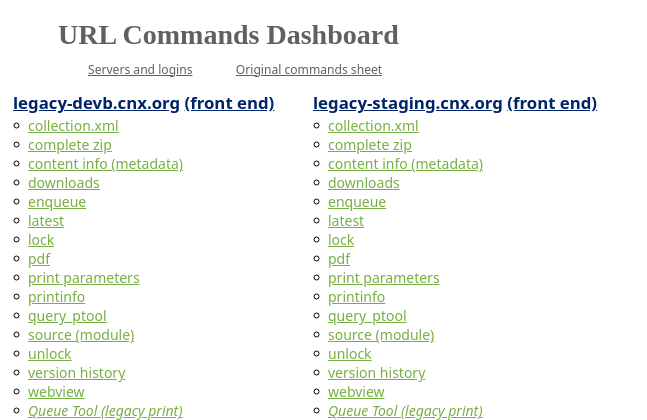
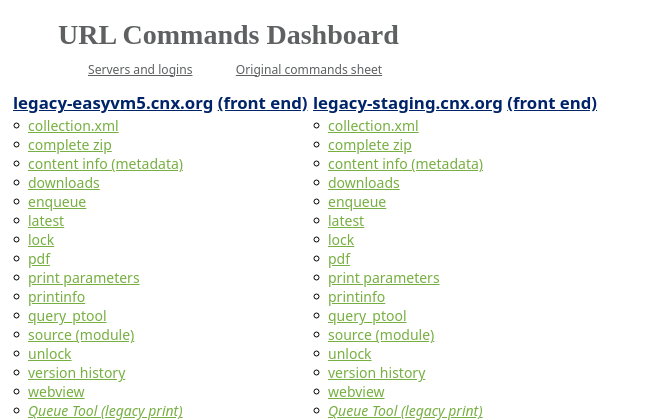
Before and after one commit to openstax/qualitas-server, a Flask app: page /dashboards/urlcommands in a window 1280 px wide. Shown: the top 420 px of the page, without its empty margins (0-647 px from the left). Run offline with Flask 2, Linux system fonts and the light colour scheme; parts of the project's set-up code (start-up, migrations or seed data) failed here and were passed over.

Commit message:
Replace instances of devb with easyvm5, and fixed the GITHUB_AUTH=False issue.

```diff
--- a/docker-compose.override.yml
+++ b/docker-compose.override.yml
@@ -10,6 +10,7 @@ services:
       - FLASK_DEBUG=1
       - FLASK_ENV=development
       - DATABASE_URL=postgres://postgres:@db/qualitas_db
+      - GITHUB_AUTH=False
     command: flask run --host=0.0.0.0 --port=5000
   db:
     image: postgres:10.5-alpine
--- a/qualitas/static/js/urlcommands/urlcommands.js
+++ b/qualitas/static/js/urlcommands/urlcommands.js
@@ -29,12 +29,12 @@ function checkserver(x) {
       }
     }
   }
-  if (x.contains("devb")) {
-    short_url = "https://legacy-devb.cnx.org/content/";
-    long_url = "https://legacy-devb.cnx.org/content/col";
-    servername = "legacy-devb.cnx.org";
-    webview_url = "https://devb.cnx.org/content/";
-    front_end = "https://devb.cnx.org";
+  if (x.contains("easyvm5")) {
+    short_url = "https://legacy-easyvm5.cnx.org/content/";
+    long_url = "https://legacy-easyvm5.cnx.org/content/col";
+    servername = "legacy-easyvm5.cnx.org";
+    webview_url = "https://easyvm5.cnx.org/content/";
+    front_end = "https://easyvm5.cnx.org";
   }
   if (x.contains("prod")) {
     short_url = "https://legacy.cnx.org/content/";
@@ -240,7 +240,7 @@ function qptool(x) {
 
 function queue_tool(x) {
   checkserver(x);
-  // http://legacy-devb.cnx.org/queue_tool/manage_overview?trigger=Refresh
+  // http://legacy-easyvm5.cnx.org/queue_tool/manage_overview?trigger=Refresh
   window.open("https://" + servername + "/queue_tool/manage_overview?trigger=Refresh", "_self");
   validID = false;
 }
--- a/qualitas/templates/dashboards/urlcommands.html
+++ b/qualitas/templates/dashboards/urlcommands.html
@@ -18,27 +18,27 @@
 <!--LEFT COLUMN  -->
     <div class="column-left">
       <h2>
-        <span class="servername devb" onclick="gotoserver(this.classList)">legacy-devb.cnx.org</span>
-        <span class="servername devb" onclick="frontend(this.classList)">(front end)</span>
+        <span class="servername easyvm5" onclick="gotoserver(this.classList)">legacy-easyvm5.cnx.org</span>
+        <span class="servername easyvm5" onclick="frontend(this.classList)">(front end)</span>
       </h2>
       <ul>
-        <li><span class="command devb" onclick="collxml(this.classList)">collection.xml</span></li>
-        <li><span class="command devb" onclick="completezip(this.classList)">complete zip</span></li>
-        <li><span class="command devb" onclick="metadata(this.classList)">content info (metadata)</span></li>
-        <li><span class="command devb" onclick="downloads(this.classList)">downloads</span></li>
-        <li><span class="command devb" onclick="enqueue(this.classList)">enqueue</span></li>
-        <li><span class="command devb" onclick="latest(this.classList)">latest</span></li>
-        <li><span class="command devb" onclick="lock(this.classList)">lock</span></li>
-        <li><span class="command devb" onclick="downloadPDF(this.classList)">pdf</span></li>
-        <li><span class="command devb" onclick="printparameters(this.classList)">print parameters</span></li>
-        <li><span class="command devb" onclick="printinfo(this.classList)">printinfo</span></li>
-        <li><span class="command devb" onclick="qptool(this.classList)">query_ptool</span></li>
-        <li><span class="command devb" onclick="source(this.classList)">source (module)</span></li>
-        <li><span class="command devb" onclick="unlock(this.classList)">unlock</span></li>
-        <li><span class="command devb" onclick="versionhistory(this.classList)">version history</span></li>
-        <li><span class="command devb" onclick="webview(this.classList)">webview</span></li>
-        <li><em><a class="command devb" onclick="queue_tool(this.classList)">Queue Tool (legacy print)</a></em></li>
-        <li><em><a class="command devb" onclick="gob(this.classList)">GOB Baking Monitoring Tool</a></em></li>
+        <li><span class="command easyvm5" onclick="collxml(this.classList)">collection.xml</span></li>
+        <li><span class="command easyvm5" onclick="completezip(this.classList)">complete zip</span></li>
+        <li><span class="command easyvm5" onclick="metadata(this.classList)">content info (metadata)</span></li>
+        <li><span class="command easyvm5" onclick="downloads(this.classList)">downloads</span></li>
+        <li><span class="command easyvm5" onclick="enqueue(this.classList)">enqueue</span></li>
+        <li><span class="command easyvm5" onclick="latest(this.classList)">latest</span></li>
+        <li><span class="command easyvm5" onclick="lock(this.classList)">lock</span></li>
+        <li><span class="command easyvm5" onclick="downloadPDF(this.classList)">pdf</span></li>
+        <li><span class="command easyvm5" onclick="printparameters(this.classList)">print parameters</span></li>
+        <li><span class="command easyvm5" onclick="printinfo(this.classList)">printinfo</span></li>
+        <li><span class="command easyvm5" onclick="qptool(this.classList)">query_ptool</span></li>
+        <li><span class="command easyvm5" onclick="source(this.classList)">source (module)</span></li>
+        <li><span class="command easyvm5" onclick="unlock(this.classList)">unlock</span></li>
+        <li><span class="command easyvm5" onclick="versionhistory(this.classList)">version history</span></li>
+        <li><span class="command easyvm5" onclick="webview(this.classList)">webview</span></li>
+        <li><em><a class="command easyvm5" onclick="queue_tool(this.classList)">Queue Tool (legacy print)</a></em></li>
+        <li><em><a class="command easyvm5" onclick="gob(this.classList)">GOB Baking Monitoring Tool</a></em></li>
       </ul>
 
       <h2>
```
